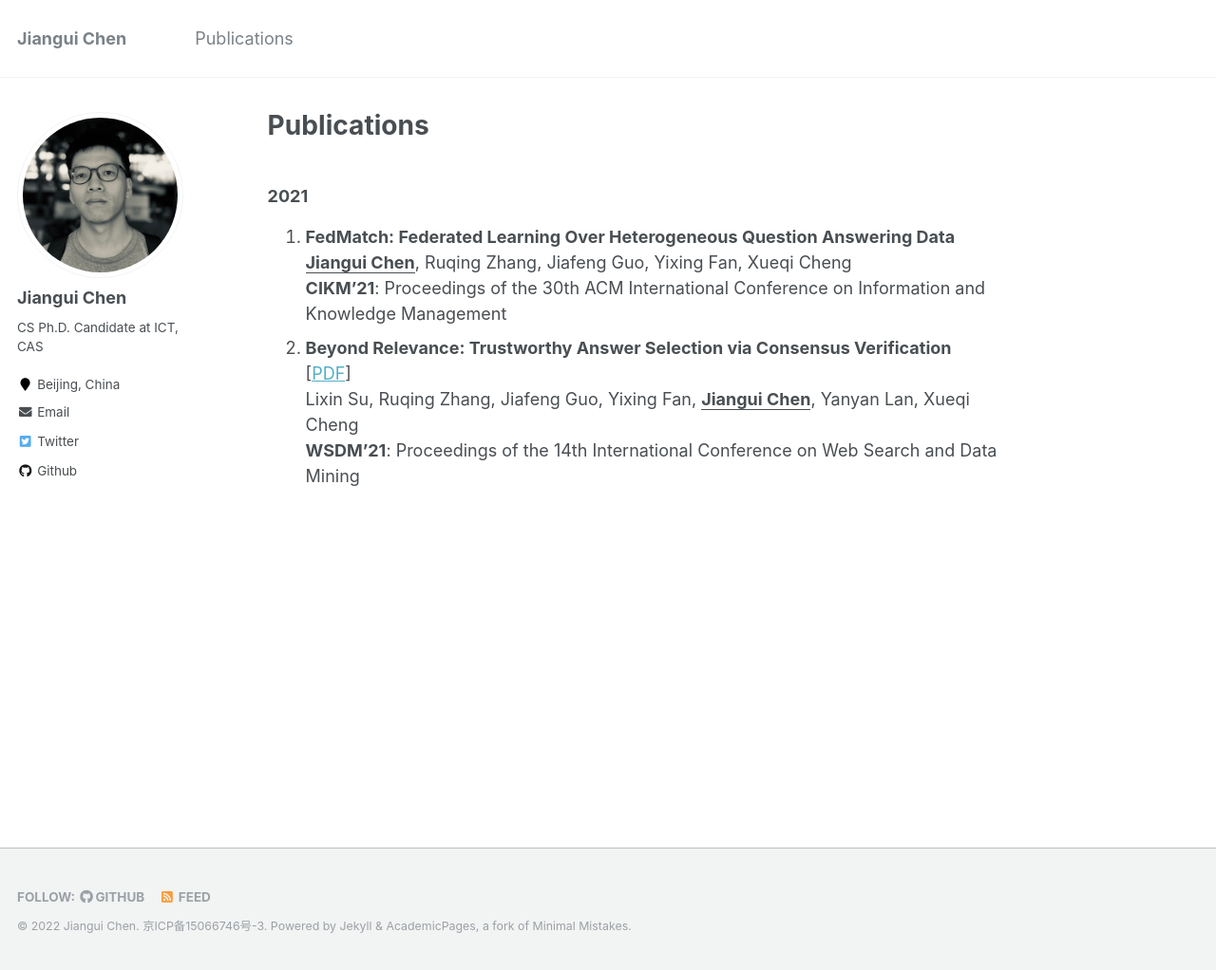
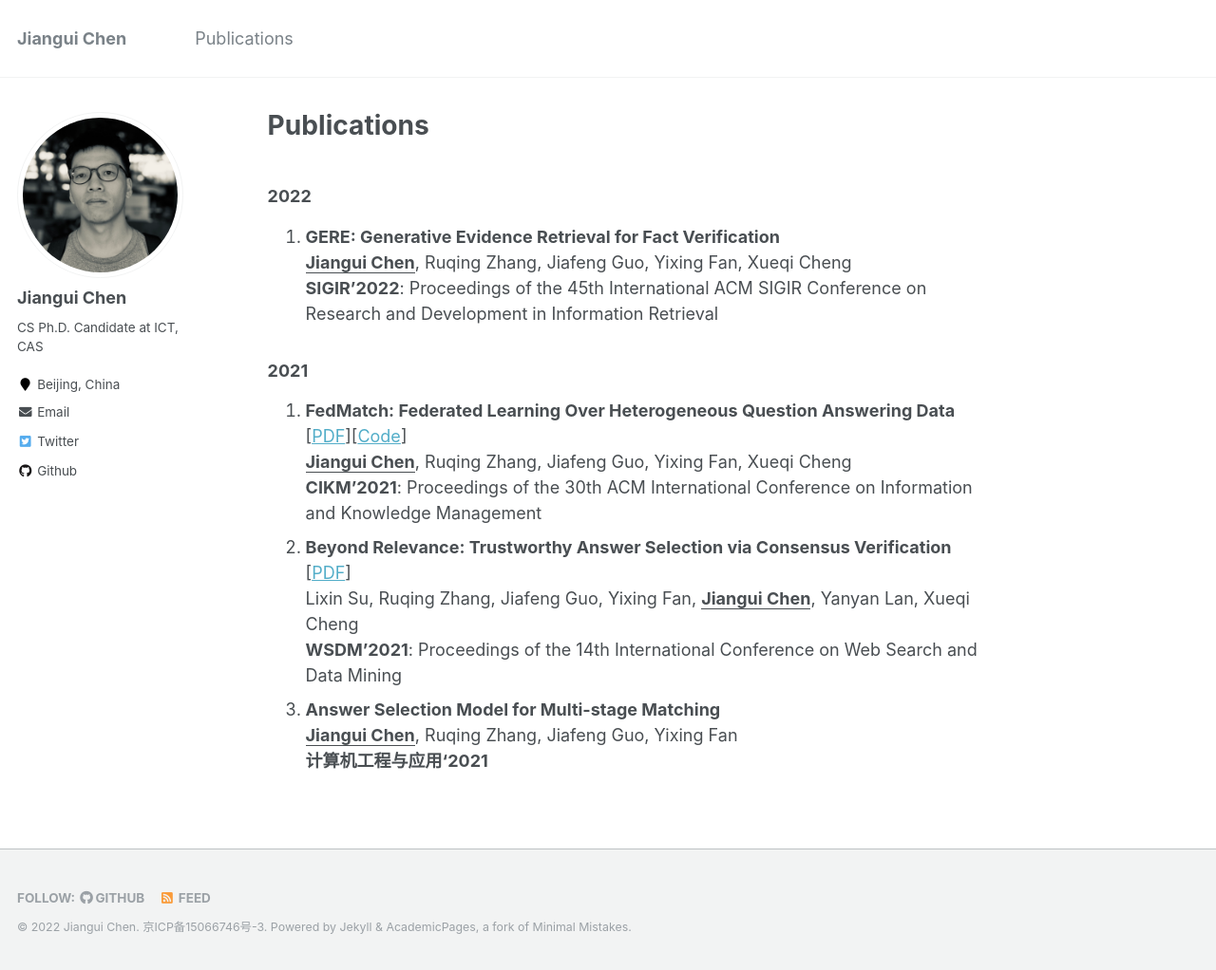
Before and after one commit to Chriskuei/chriskuei.github.io, a Jekyll site: the page built from _pages/publications.md, in a window 1280 px wide and 1022 px high. Shown: the whole window at 95% size. Built offline with Jekyll 4.4.1, drawn with Linux system fonts in a browser that asks for light colours.

Commit message:
Update publications.md

```diff
--- a/_pages/publications.md
+++ b/_pages/publications.md
@@ -9,11 +9,18 @@ redirect_from:
 
 <!-- You can also find my publications on <a href="https://scholar.google.com/citations?user=6U4SXnUAAAAJ&hl=en">my Google Scholar profile</a>. -->
 
+### 2022
+1. **GERE: Generative Evidence Retrieval for Fact Verification**  <br>
+<ins>**Jiangui Chen**</ins>, Ruqing Zhang, Jiafeng Guo, Yixing Fan, Xueqi Cheng <br>
+**SIGIR'2022**: Proceedings of the 45th International ACM SIGIR Conference on Research and Development in Information Retrieval
 
 ### 2021
-1. **FedMatch: Federated Learning Over Heterogeneous Question Answering Data**  <br>
+1. **FedMatch: Federated Learning Over Heterogeneous Question Answering Data** [<a href='https://dl.acm.org/doi/pdf/10.1145/3459637.3482345'>PDF</a>][<a href='https://github.com/Chriskuei/FedMatch'>Code</a>]<br>
 <ins>**Jiangui Chen**</ins>, Ruqing Zhang, Jiafeng Guo, Yixing Fan, Xueqi Cheng <br>
-**CIKM'21**: Proceedings of the 30th ACM International Conference on Information and Knowledge Management
+**CIKM'2021**: Proceedings of the 30th ACM International Conference on Information and Knowledge Management
 2. **Beyond Relevance: Trustworthy Answer Selection via Consensus Verification** [<a href='https://dl.acm.org/doi/pdf/10.1145/3437963.3441781'>PDF</a>]  <br>
 Lixin Su, Ruqing Zhang, Jiafeng Guo, Yixing Fan, <ins>**Jiangui Chen**</ins>, Yanyan Lan, Xueqi Cheng <br>
-**WSDM'21**: Proceedings of the 14th International Conference on Web Search and Data Mining  <br>
+**WSDM'2021**: Proceedings of the 14th International Conference on Web Search and Data Mining  <br>
+3. **Answer Selection Model for Multi-stage Matching**  <br>
+<ins>**Jiangui Chen**</ins>, Ruqing Zhang, Jiafeng Guo, Yixing Fan <br>
+**计算机工程与应用‘2021**
```
